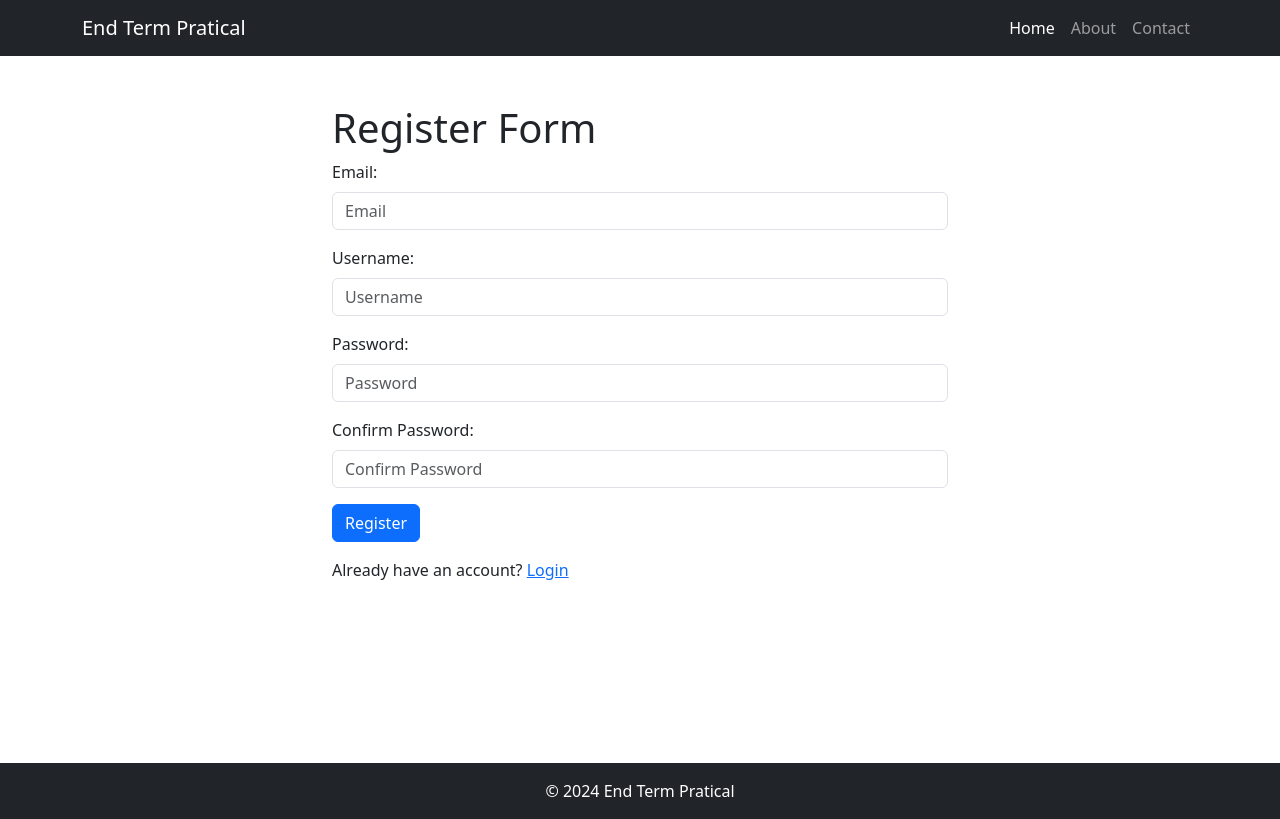
After one commit to 03prashantpk/finalexamination, a Django app: page /register/ in a window 1280 px wide. The commit adds this page. Run offline with Django 5.2, Linux system fonts and the light colour scheme.

```diff
--- a/app/static/css/style.css
+++ b/app/static/css/style.css
@@ -5,5 +5,5 @@
 }
 
 body {
-  background-color: red;
+  background-color: none;
 }/*# sourceMappingURL=style.css.map */
--- a/app/static/css/style.scss
+++ b/app/static/css/style.scss
@@ -5,5 +5,5 @@
 }
 
 body{
-    background-color: red;
+    background-color: none;
 }
--- /dev/null
+++ b/app/templates/register.html
@@ -0,0 +1,80 @@
+<!DOCTYPE html>
+<html lang="en">
+
+<head>
+    <meta charset="UTF-8">
+    <meta name="viewport" content="width=device-width, initial-scale=1.0">
+    <title>Register</title>
+    <!-- Bootstrap CSS -->
+    <link href="https://cdn.jsdelivr.net/npm/bootstrap@5.3.0-alpha1/dist/css/bootstrap.min.css" rel="stylesheet">
+</head>
+
+<body>
+    <!-- Navbar -->
+    <nav class="navbar navbar-expand-lg navbar-dark bg-dark">
+        <div class="container">
+            <a class="navbar-brand" href="#">End Term Pratical</a>
+            <button class="navbar-toggler" type="button" data-bs-toggle="collapse" data-bs-target="#navbarNav"
+                aria-controls="navbarNav" aria-expanded="false" aria-label="Toggle navigation">
+                <span class="navbar-toggler-icon"></span>
+            </button>
+            <div class="collapse navbar-collapse" id="navbarNav">
+                <ul class="navbar-nav ms-auto">
+                    <li class="nav-item">
+                        <a class="nav-link active" aria-current="page" href="#">Home</a>
+                    </li>
+                    <li class="nav-item">
+                        <a class="nav-link" href="#">About</a>
+                    </li>
+                    <li class="nav-item">
+                        <a class="nav-link" href="#">Contact</a>
+                    </li>
+                </ul>
+            </div>
+        </div>
+    </nav>
+
+    <!-- Form -->
+    <div class="container mt-5 w-50 mb-5">
+        <h1 class="text-bold">Register Form</h1>
+        <form action="" method="POST">
+            {% csrf_token %}
+            <div class="mb-3">
+                <label for="email" class="form-label">Email:</label>
+                <input type="email" class="form-control" name="email" placeholder="Email" required>
+            </div>
+
+            <div class="mb-3">
+                <label for="username" class="form-label">Username:</label>
+                <input type="text" class="form-control" name="username" placeholder="Username" required>
+            </div>
+
+            <div class="mb-3">
+                <label for="password" class="form-label">Password:</label>
+                <input type="password" class="form-control" name="password" placeholder="Password" required>
+            </div>
+
+            <div class="mb-3">
+                <label for="confirm_password" class="form-label">Confirm Password:</label>
+                <input type="password" class="form-control" name="confirm_password" placeholder="Confirm Password" required>
+            </div>
+
+            <button type="submit" class="btn btn-primary">Register</button>
+
+            <p class="mt-3">Already have an account? <a href="{% url 'login' %}">Login</a></p>
+
+        </form>
+    </div>
+    <div style="height: 85px;"></div>
+    <!-- Footer -->
+    <footer class="bg-dark text-white text-center py-3 mt-5">
+        <div class="container">
+            &copy; 2024 End Term Pratical
+        </div>
+    </footer>
+
+    <!-- Bootstrap Bundle with Popper -->
+    <script src="https://cdn.jsdelivr.net/npm/bootstrap@5.3.0-alpha1/dist/js/bootstrap.bundle.min.js"></script>
+</body>
+
+</html>
--- a/app/views.py
+++ b/app/views.py
@@ -1,22 +1,81 @@
 from django.http import JsonResponse
 from django.shortcuts import render, redirect
-from app.models import Contact
-
-# Create your views here.
+from app.models import Register
 
 # index
 def index(request):
-    return render(request, 'index.html')
+    # get session and sent it wot index
+    username = request.session.get('username')
+    profile_picture = f'/static/profile_pictures/{username}.png'
+    user_username_and_profile = {
+        'username': username,
+        'profile_picture': profile_picture
+    }
+    return render(request, 'index.html', {'username': user_username_and_profile})
+
+def register(request):
+    if request.method == 'POST':
+        email = request.POST['email']
+        username = request.POST['username']
+        password = request.POST['password']
+        password2 = request.POST['confirm_password']
 
 
-def contact(request):
+        # if email is valid and password is valid
+        if Register.objects.filter(email=email).exists():
+           return JsonResponse({'error': 'Email is already taken!'})
+        elif Register.objects.filter(username=username).exists():
+             return JsonResponse({'error': 'Username is already taken!'})
+        elif password != password2:
+            return JsonResponse({'error': 'Password does not match!'})
+
+        register = Register(email=email, username=username, password=password, password2=password2)
+        register.save()
+        return JsonResponse({'message': 'You have successfully registered!'})
+
+    return render(request, 'register.html')
+
+def login(request):
     if request.method == 'POST':
-        name = request.POST['name']
         email = request.POST['email']
-        message = request.POST['message']
-        contact = Contact(name=name, email=email, message=message)
-        contact.save()
+        password = request.POST['password']
 
-        return JsonResponse({'message': 'Your message has been sent successfully!'})
+        if Register.objects.filter(email=email).exists():
+            if Register.objects.filter(password=password).exists():
+                username = Register.objects.get(email=email).username
+                request.session['username'] = username
 
-    return render(request, 'contact.html')
+                return redirect('home')
+
+            else:
+                return JsonResponse({'error': 'Password is incorrect!'})
+        else:
+            return JsonResponse({'error': 'Email is incorrect!'})
+
+    return render(request, 'login.html')
+
+def logout(request):
+    request.session.clear()
+    return redirect('home')
+
+def update_profile(request):
+    username = request.session.get('username')
+
+    if not username:
+        return redirect('login')
+
+    if request.method == 'POST':
+        profile_picture = request.FILES['profile_picture']
+
+        if not profile_picture.name.endswith(('.jpg', '.jpeg', '.png')):
+            return JsonResponse({'error': 'File format is not supported!'})
+        elif profile_picture.size > 2*1024*1024:
+            return JsonResponse({'error': 'File size is too large!'})
+
+        with open(f'app/static/profile_pictures/{username}.png', 'wb+') as destination:
+            for chunk in profile_picture.chunks():
+                destination.write(chunk)
+
+        return JsonResponse({'message': 'Profile picture has been updated!'})
+
+    return render(request, 'update_profile.html', {'username': username})
--- a/finalexamination/urls.py
+++ b/finalexamination/urls.py
@@ -20,6 +20,9 @@ from app import views
 
 urlpatterns = [
     path('admin/', admin.site.urls),
-    path('', views.index, name='home'),
-    path('contact/', views.contact, name='contact')
+    path('home/', views.index, name='home'),
+    path('register/', views.register, name='register'),
+    path('login/', views.login, name='login'),
+    path('logout/', views.logout, name='logout'),
+    path('update_profile/', views.update_profile, name='update_profile'),
 ]
```
Also changed, not shown: app/models.py (+10 -0 lines), app/templates/index.html (+89 -6 lines), app/templates/login.html (added, +70 -0 lines), app/templates/update_profile.html (renamed from app/templates/Contact.html, +25 -15 lines), app/migrations/0002_register.py (added), app/migrations/0003_rename_name_register_username.py (added), app/static/profile_pictures/prakum.png (added), db.sqlite3, 1 other file.
